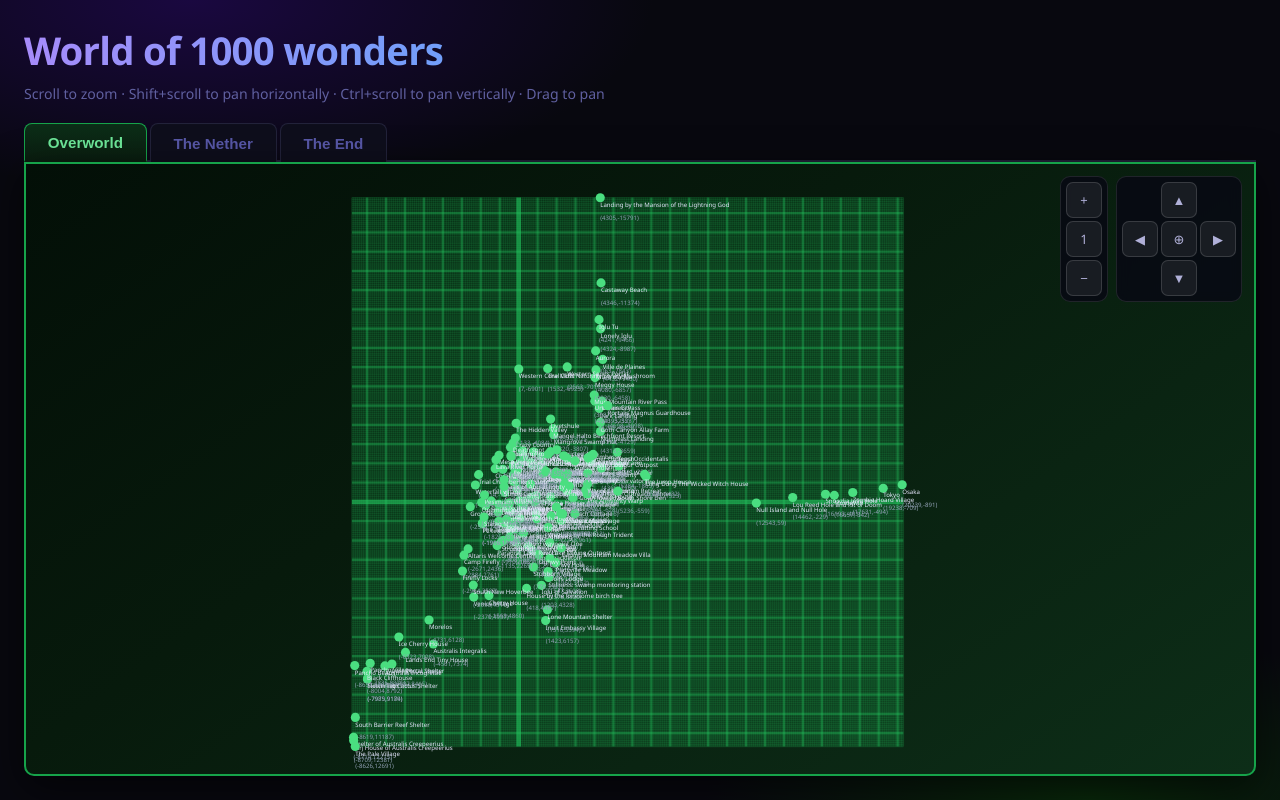
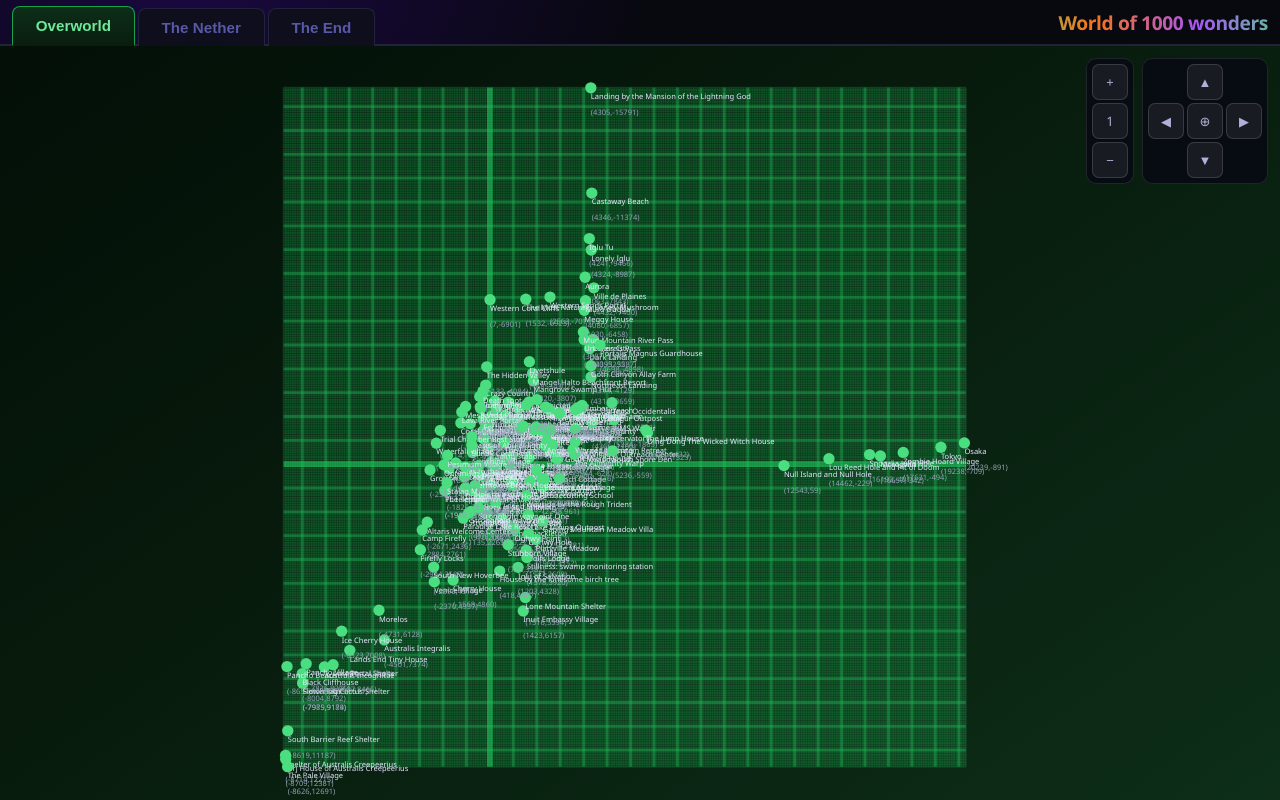
Before and after one commit to tecimovic/1000_wonders, a Vue app: page / in a window 1280 px wide. Built offline with nearby package versions, Linux system fonts and the light colour scheme.

Commit message:
Improve visuals.

```diff
--- a/src/App.vue
+++ b/src/App.vue
@@ -14,11 +14,6 @@ const activeTab = ref('overworld')
 
 <template>
   <div class="app-root">
-  <header>
-    <h1>World of 1000 wonders</h1>
-    <p>Scroll to zoom &middot; Shift+scroll to pan horizontally &middot; Ctrl+scroll to pan vertically &middot; Drag to pan</p>
-  </header>
-
     <div class="tabs">
       <button
         v-for="tab in tabs"
@@ -27,6 +22,7 @@ const activeTab = ref('overworld')
         :class="['tab-btn', tab.id, { active: activeTab === tab.id }]"
         @click="activeTab = tab.id"
       >{{ tab.label }}</button>
+      <span class="site-title">World of 1000 wonders</span>
     </div>
 
     <div
@@ -36,7 +32,11 @@ const activeTab = ref('overworld')
       class="tab-panel"
       :class="tab.panelClass"
     >
-    <WorldMap :places="places[tab.id] ?? {}" :markerColor="tab.markerColor" :gridColor="tab.gridColor" />
+      <WorldMap
+        :places="places[tab.id] ?? {}"
+        :markerColor="tab.markerColor"
+        :gridColor="tab.gridColor"
+      />
     </div>
   </div>
 </template>
@@ -53,7 +53,7 @@ html, body {
 
 body {
   margin: 0;
-  padding: 1.5em;
+  padding: 0;
   display: flex;
   flex-direction: column;
   background-color: #08080f;
@@ -64,33 +64,35 @@ body {
   font-family: 'Segoe UI', system-ui, sans-serif;
 }
 
-header {
-  margin-bottom: 1.25em;
-}
-
-h1 {
-  margin: 0 0 0.2em;
-  font-size: 2.4em;
-  letter-spacing: -0.02em;
-  background: linear-gradient(100deg, #a78bfa 0%, #60a5fa 45%, #34d399 100%);
-  -webkit-background-clip: text;
-  -webkit-text-fill-color: transparent;
-  background-clip: text;
-}
-
-p {
-  margin: 0;
-  font-size: 0.88em;
-  color: #6060a0;
-}
-
 /* ── Tabs ── */
 .tabs {
   display: flex;
   gap: 3px;
+  align-items: flex-end;
   border-bottom: 2px solid #22223a;
-  padding: 0;
+  padding: 6px 12px 0;
   margin-bottom: 0;
+}
+
+.site-title {
+  margin-left: auto;
+  padding-bottom: 0.4em;
+  font-size: 1.2em;
+  font-weight: 700;
+  letter-spacing: -0.02em;
+  background: linear-gradient(90deg, #a855f7, #4ade80, #f97316, #a855f7, #4ade80, #f97316, #a855f7);
+  background-size: 300% 100%;
+  -webkit-background-clip: text;
+  -webkit-text-fill-color: transparent;
+  background-clip: text;
+  animation: title-flow 6s linear infinite;
+  white-space: nowrap;
+  user-select: none;
+}
+
+@keyframes title-flow {
+  0%   { background-position: 0% center; }
+  100% { background-position: 50% center; }
 }
 
 .tab-btn {
@@ -150,25 +152,20 @@ p {
 .tab-panel {
   flex: 1;
   min-height: 0;
-  border-radius: 0 0 10px 10px;
   overflow: hidden;
-  box-shadow: 0 12px 40px rgba(0, 0, 0, 0.6);
   display: flex;
   flex-direction: column;
 }
 
 .map-overworld {
-  border: 2px solid #16a34a;
   background: linear-gradient(145deg, #030f07 0%, #071a0c 40%, #0d2e18 100%);
 }
 
 .map-nether {
-  border: 2px solid #c2410c;
   background: linear-gradient(145deg, #130200 0%, #2e0800 40%, #5a1200 100%);
 }
 
 .map-end {
-  border: 2px solid #7e22ce;
   background: linear-gradient(145deg, #06020e 0%, #0e0420 40%, #1e0842 100%);
 }
 </style>
--- a/src/components/WorldMap.vue
+++ b/src/components/WorldMap.vue
@@ -2,7 +2,7 @@
 import { ref, computed, onUnmounted } from 'vue'
 
 const props = defineProps({
-  places: { type: Object, required: true },
+  places:      { type: Object, required: true },
   markerColor: { type: String, default: '#60a5fa' },
   gridColor:   { type: String, default: '#60a5fa' }
 })
@@ -182,7 +182,7 @@ function zoomReset() { mapState.value = { zoom: 1, shiftX: 0, shiftY: 0 } }
   <div class="map-wrapper">
     <svg
       :viewBox="viewBox"
-      :style="{ cursor: isDragging ? 'grabbing' : 'grab' }"
+      :style="{ cursor: isDragging ? 'grabbing' : 'default' }"
       class="world-map"
       @wheel.prevent="onWheel"
       @mousedown="onMousedown"
```
Lines whose indentation alone changed are shown as unchanged.
